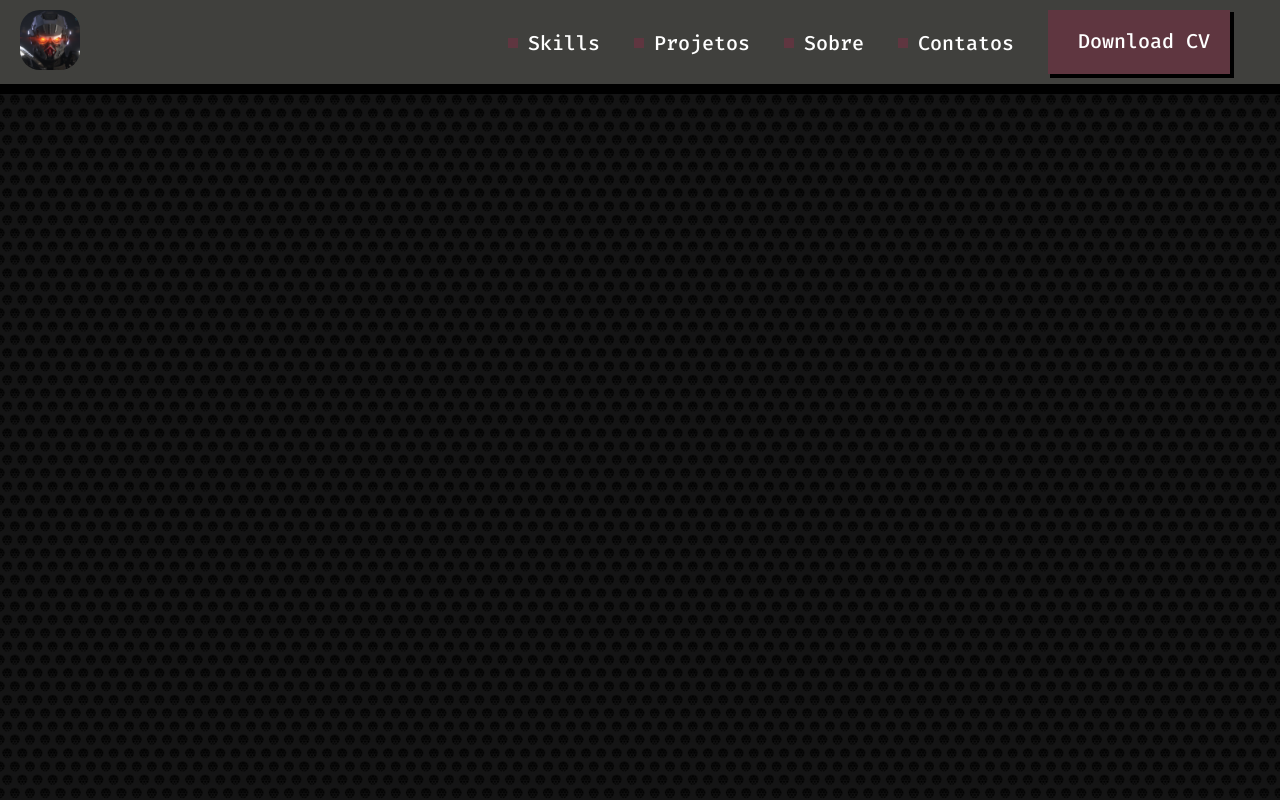
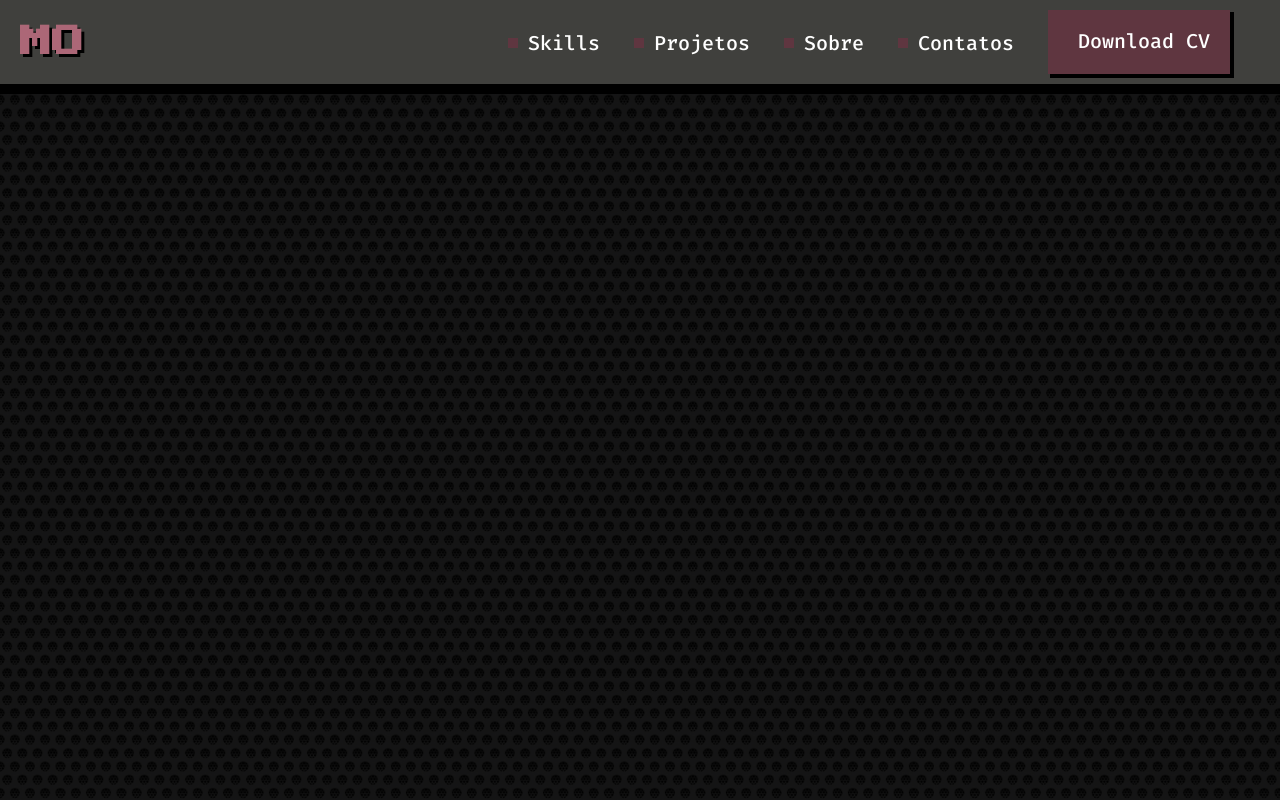
Before and after one commit to MoaresOliveira/moaresoliveira.github.io, a plain HTML site: page Portfolio/index.html in a window 1280 px wide. Drawn offline with Linux system fonts and the light colour scheme.

Commit message:
Logo modified

```diff
--- a/Portfolio/css/index.css
+++ b/Portfolio/css/index.css
@@ -1,10 +1,23 @@
+body {
+    background-image: url('../bg.jpg');
+    background-repeat: no-repeat;
+    background-size: cover;
+}
 header {
     display: flex;
     justify-content: space-between;
     background-color: #40403D;
     border-bottom: 10px solid black;
     padding: 10px 20px;
+    align-items: center;
 }
+
+h1 {
+    font-family: 'Press Start 2P', cursive;
+    color: #ac6777;
+    text-shadow: 3px 3px 0px #000000;
+}
+
 nav {
     text-align: right;
 }
@@ -42,8 +55,3 @@ a:hover:before{
     background-color: #ac6777;
     box-shadow: 5px 5px 0px 1px #000000;
 }
-body {
-    background-image: url('../bg.jpg');
-    background-repeat: no-repeat;
-    background-size: cover;
-}
--- a/Portfolio/css/reset.css
+++ b/Portfolio/css/reset.css
@@ -1,3 +1,3 @@
-body {
+body, h1 {
     margin: 0;
 }
--- a/Portfolio/index.html
+++ b/Portfolio/index.html
@@ -7,6 +7,8 @@
 
         <link rel="preconnect" href="https://fonts.gstatic.com">
         <link href="https://fonts.googleapis.com/css2?family=Fira+Code:wght@300;500&display=swap" rel="stylesheet">
+        <link rel="preconnect" href="https://fonts.gstatic.com">
+        <link href="https://fonts.googleapis.com/css2?family=Press+Start+2P&display=swap" rel="stylesheet">
         <link rel="stylesheet" href="css/reset.css">
         <link rel="stylesheet" href="css/index.css">
 
@@ -14,8 +16,8 @@
 
     <body>
         <header>
-            <img src="assets/img/logo.png" style="width:60px;height:60px;border-radius: 33%;" alt="Logo">
-
+            <!-- <img src="assets/img/logo.png" style="width:60px;height:60px;border-radius: 33%;" alt="Logo"> -->
+            <h1>MO</h1>
             <nav>
                 <a href="" lang="en">Skills</a>
                 <a href="">Projetos</a>
```
